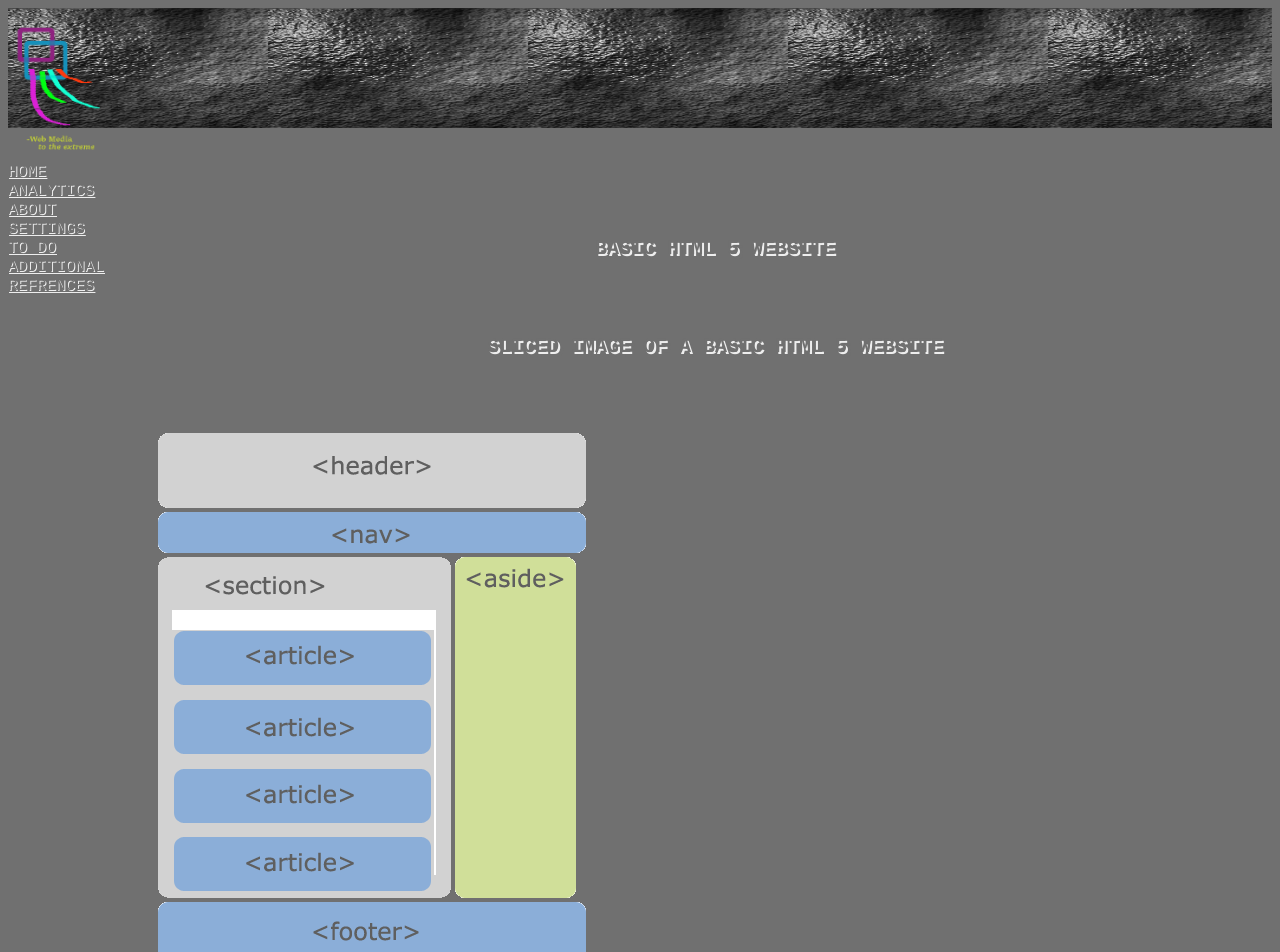
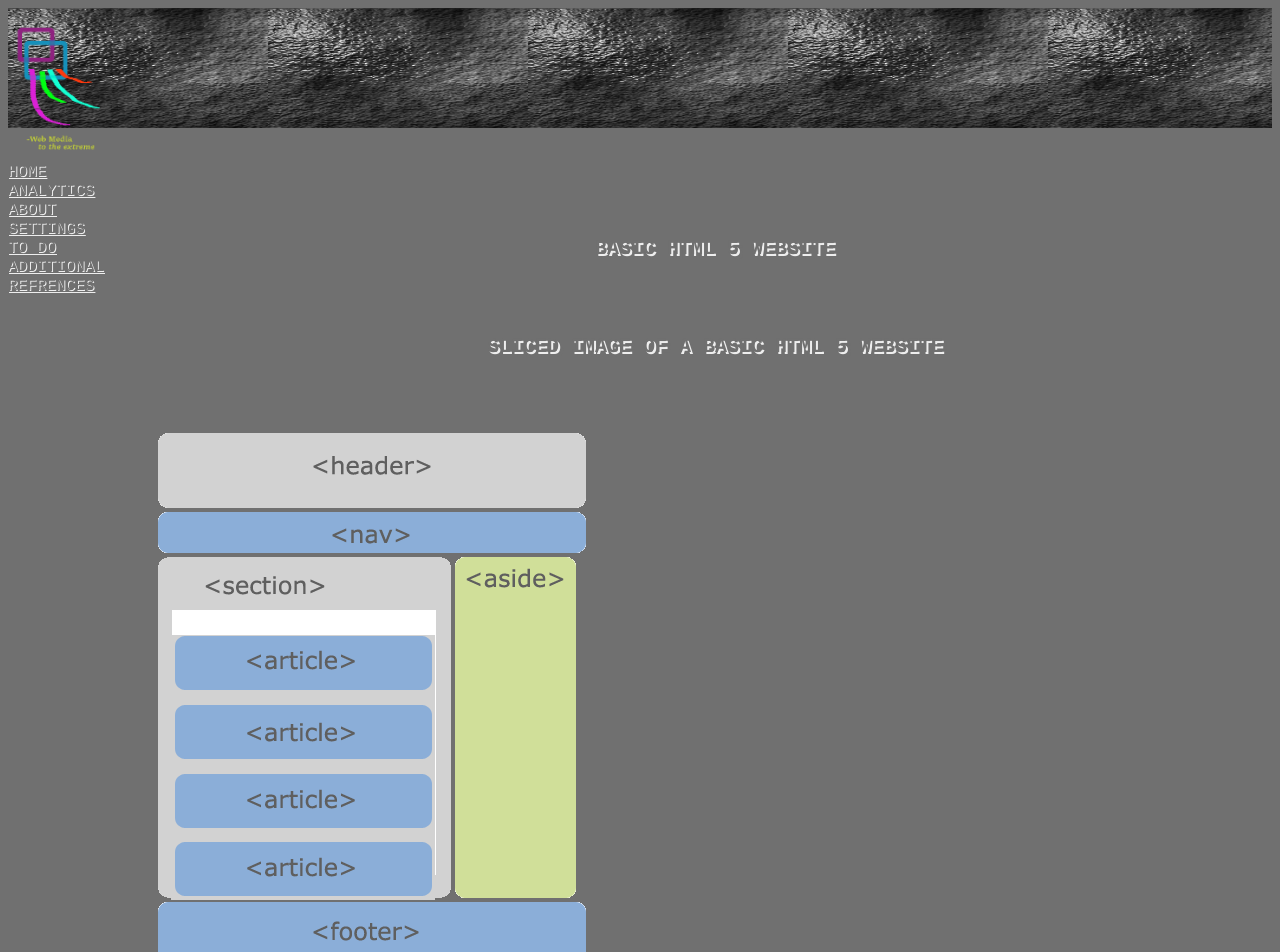
Before and after one commit to vashman/web_meda, a Jekyll site: the page built from media_post/sliced.html, in a window 1280 px wide. Shown: the top 952 px of the page. Built offline with Jekyll 4.4.1, drawn with Linux system fonts in a browser that asks for light colours.

```diff
--- a/media_post/sliced.html
+++ b/media_post/sliced.html
@@ -15,7 +15,7 @@
 <a href="http://www.w3schools.com/tags/tag_header.asp"><image src="{{site.baseurl}}//media/sliced/header.png" alt="header" /></a><br />
 <a href="http://www.w3schools.com/tags/tag_nav.asp"><image src="{{site.baseurl}}/media/sliced/nav.png" alt="nav" /></a><br />
 <a href="http://www.w3schools.com/tags/tag_section.asp"><image src="{{site.baseurl}}/media/sliced/section.png" alt="section" /></a>
-<a href="www.w3schools.com/tags/tag_article.asp"><image src="{{site.baseurl}}/media/sliced/articule.png" alt="articule" / style="position: absolute; left:170px; top:630px;"></a>
+<a href="http://www.w3schools.com/tags/tag_article.asp"><image src="{{site.baseurl}}/media/sliced/articule.png" alt="articule" / style="position: absolute; left:171px; top:635px;"></a>
 <a href="http://www.w3schools.com/tags/tag_aside.asp"><image src="{{site.baseurl}}/media/sliced/aside.png" alt="aside" /></a><br />
 <a href="http://www.w3schools.com/tags/tag_footer.asp"><image src="{{site.baseurl}}/media/sliced/footer.png" alt="footer" /></a>
 
```
